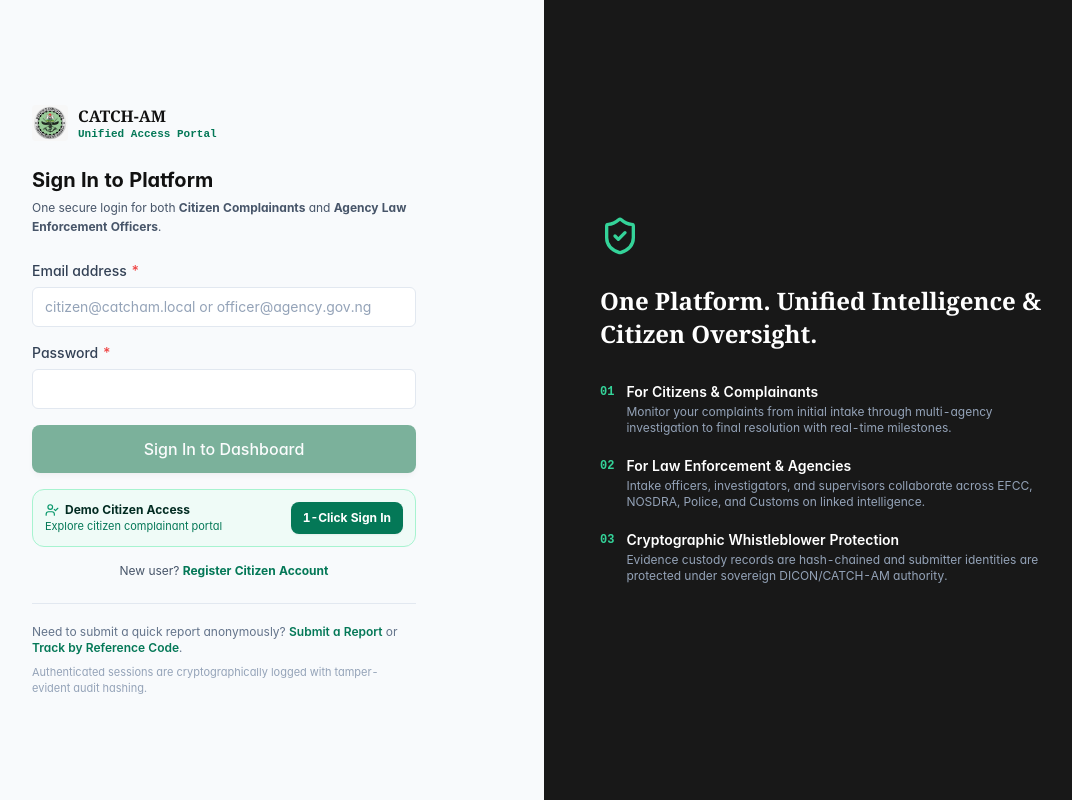
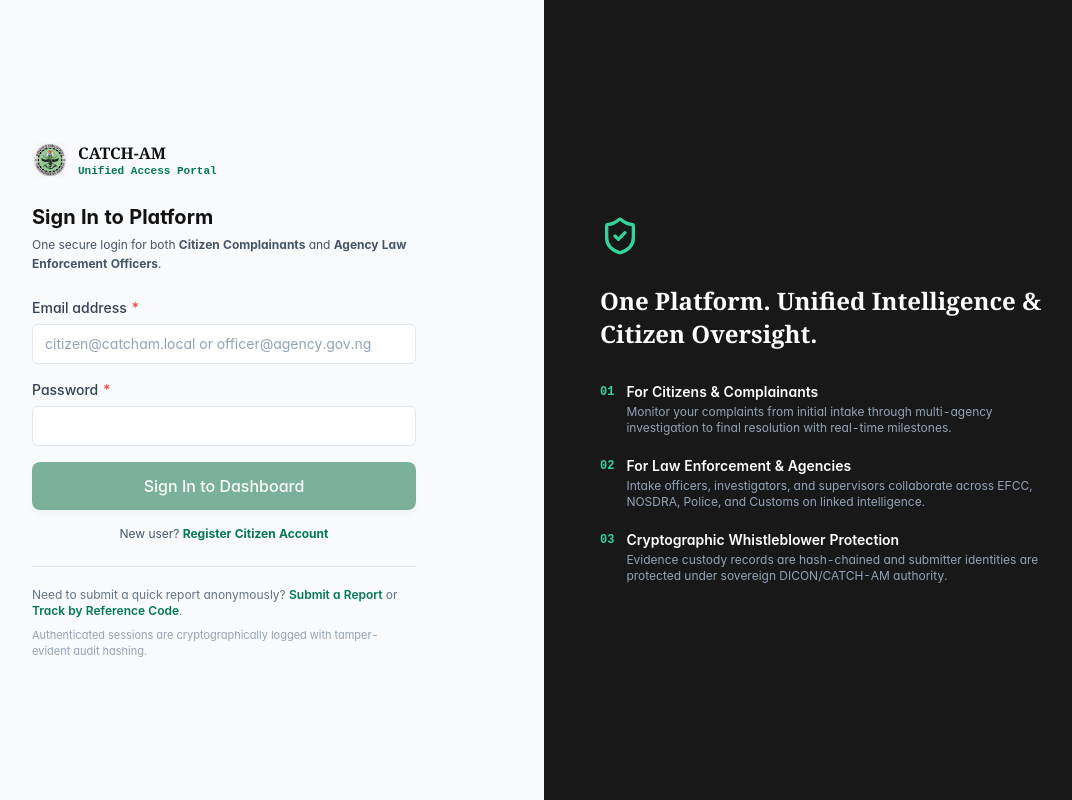
Before and after one commit to frankd3u9d39/Catcham, a Next.js app in the folder apps/web/: page /login in a window 1280 px wide. Shown: the whole page, without its empty margins (96-1168 px from the left). Built offline with nearby package versions, Linux system fonts and the light colour scheme; no server answers.

Commit message:
feat: add login page with authentication form and suspended router logic

```diff
--- a/apps/web/app/(auth)/login/page.tsx
+++ b/apps/web/app/(auth)/login/page.tsx
@@ -112,7 +112,7 @@ function LoginForm() {
             </Button>
           </form>
 
-          <div className="mt-4 p-3 rounded-xl bg-emerald-50/70 border border-emerald-200 flex items-center justify-between gap-2">
+          {/* <div className="mt-4 p-3 rounded-xl bg-emerald-50/70 border border-emerald-200 flex items-center justify-between gap-2">
             <div>
               <p className="text-xs font-bold text-emerald-950 flex items-center gap-1.5">
                 <UserCheck className="w-3.5 h-3.5 text-emerald-600" />
@@ -140,7 +140,7 @@ function LoginForm() {
             >
               1-Click Sign In
             </Button>
-          </div>
+          </div> */}
 
           <div className="mt-4 text-center text-xs text-neutral-600">
             <span>New user? </span>
```
